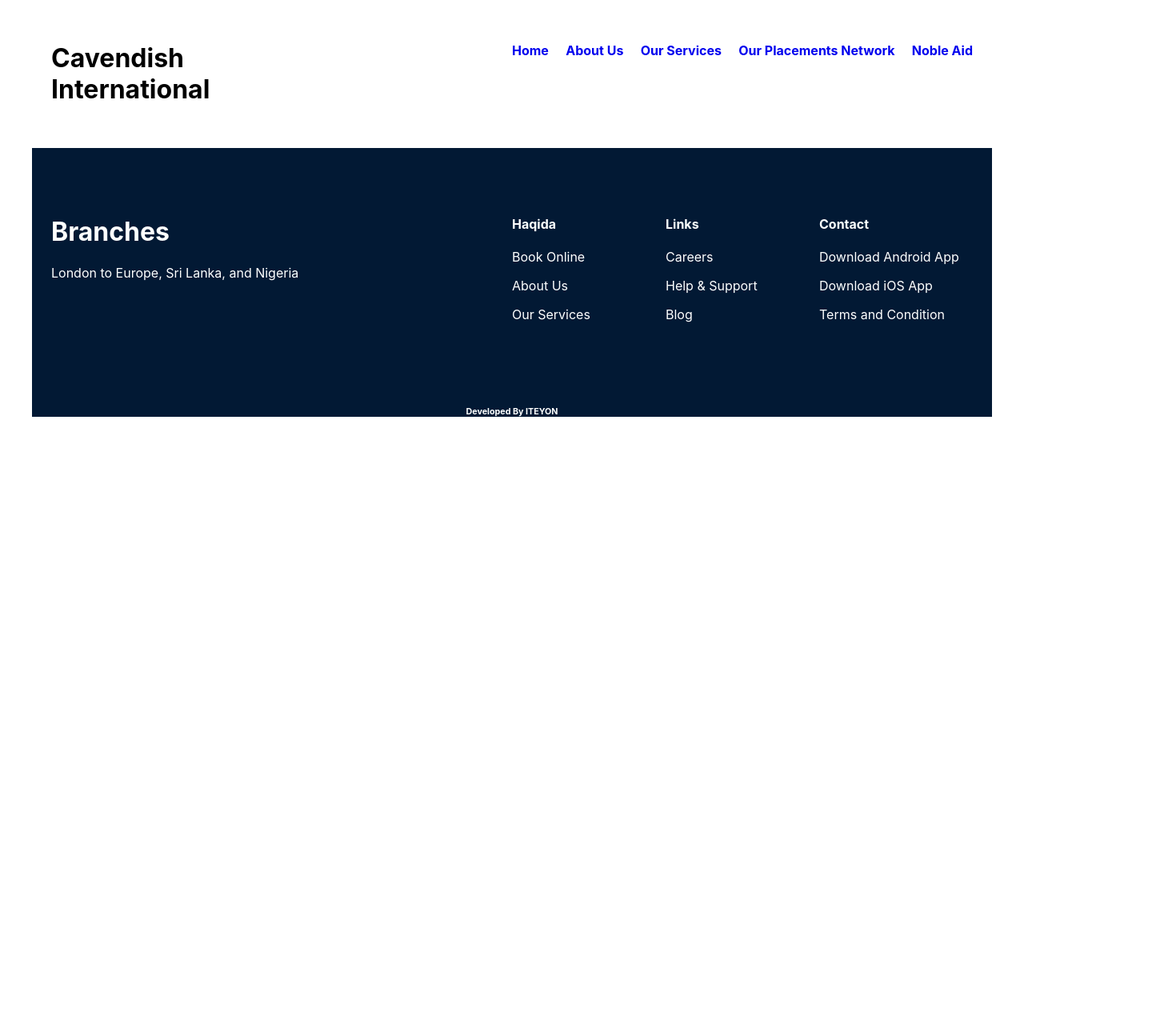
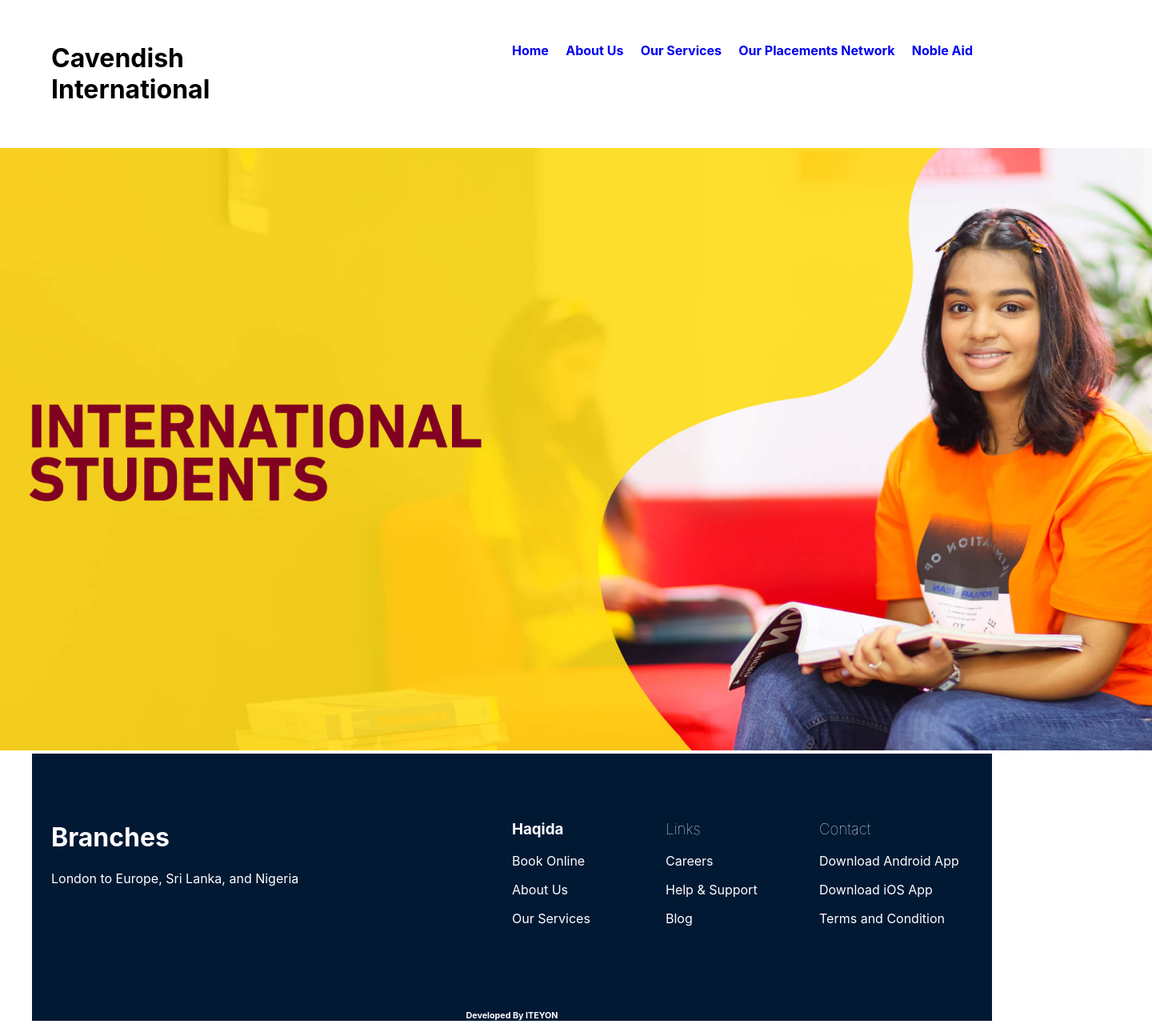
Before and after one commit to MithilaSri-code/sample, a React (Create React App) app: page / in a window 1280 px wide. Shown: the top 1295 px of the page at 80% size, 1440 px wide, since content can reach past the window. Before the commit the page ends 800 px from the top, so only its background shows below. Built offline with nearby package versions, Linux system fonts and the light colour scheme.

Commit message:
main_image

```diff
--- a/src/App.js
+++ b/src/App.js
@@ -2,12 +2,14 @@
 import './App.css';
 import Header_top from './component/header_top/header_top';
 import Footer from './component/footer/footer';
+import Main_image from './component/main_image/main_image';
 
 function App() {
   return (
     <div>
 
       <Header_top />
+      <Main_image/>
       <Footer />
 
 </div>
--- a/src/component/footer/footer.css
+++ b/src/component/footer/footer.css
@@ -13,3 +13,7 @@
     justify-content: center;
     text-align: center;
 }
+
+.solid{
+    font-weight: lighter;
+}
--- a/src/component/footer/footer.js
+++ b/src/component/footer/footer.js
@@ -14,21 +14,21 @@
                             <p> London to Europe, Sri Lanka, and Nigeria</p>
                         </Grid>
                         <Grid item xs={12} md={2} py={8} className='footer_mainlink' >
-                            <h4>Haqida</h4>
+                            <h3 >Haqida</h3>
                             <p><a href='/'>Book Online</a></p>
                             <p><a href='/'>About Us</a></p>
                             <p><a href='/'>Our Services</a></p>
 
                         </Grid>
                         <Grid item xs={12} md={2} py={8} className='footer_mainlink' >
-                            <h4>Links</h4>
+                            <h3 className='solid'>Links</h3>
                             <p><a href='/'>Careers</a></p>
                             <p><a href='/'>Help & Support</a></p>
                             <p><a href='/'>Blog</a></p>
 
                         </Grid>
                         <Grid item xs={12} md={2} py={8} className='footer_mainlink' >
-                            <h4>Contact</h4>
+                            <h3 className='solid'>Contact</h3>
                             <p><a href='/'>Download Android App</a></p>
                             <p><a href='/'>Download iOS App</a></p>
                             <p><a href='/'>Terms and Condition</a></p>
--- /dev/null
+++ b/src/component/main_image/main_image.css
@@ -0,0 +1,3 @@
+.image{
+ width: 100px;
+}
--- /dev/null
+++ b/src/component/main_image/main_image.js
@@ -0,0 +1,16 @@
+/* eslint-disable jsx-a11y/img-redundant-alt */
+import React from 'react'
+import image from '../../../src/assest/is-feb2022 1.png';
+import { Grid } from "@mui/material";
+
+const Main_image = () => {
+  return (
+      <div>
+          <Grid item >
+          <img src={image} alt="main image" className='image'  />
+          </Grid>
+      </div>
+  )
+}
+
+export default Main_image
```
Also changed, not shown: src/assest/feb-2024-all 1.png (renamed from public/feb-2024-all 1.png), src/assest/is-feb2022 1.png (added).
